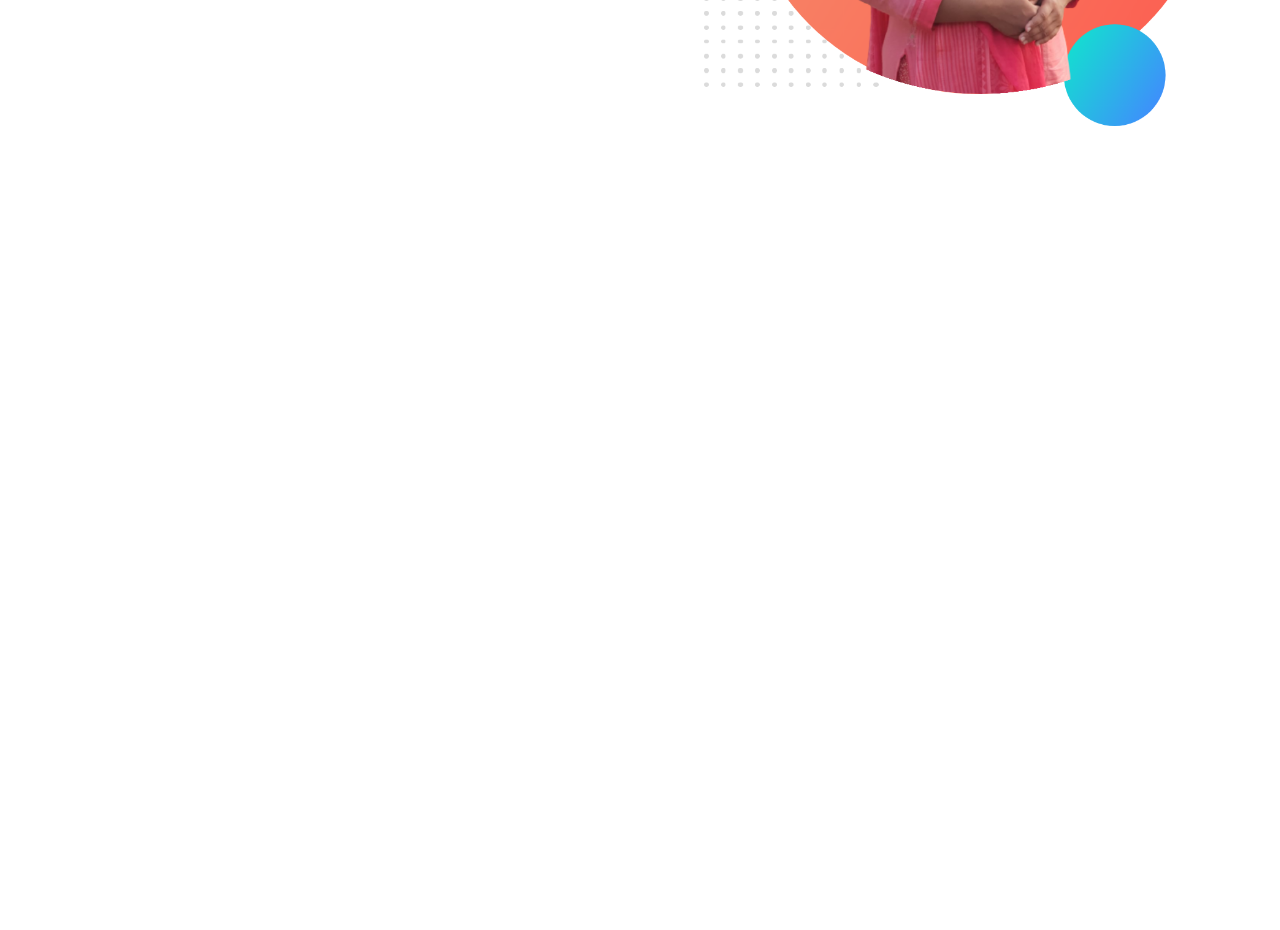
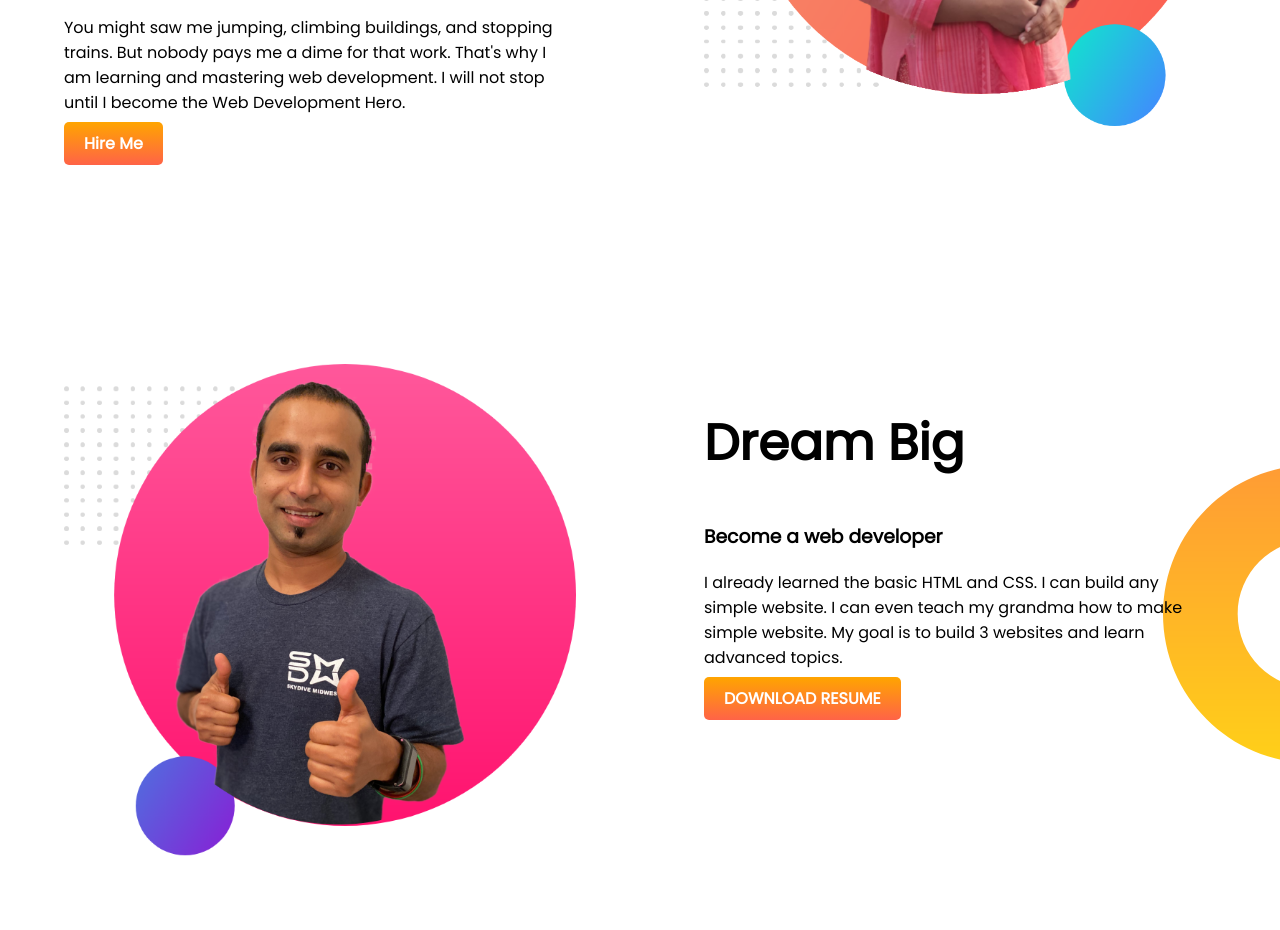
Before and after one commit to farhanacsebd/developer-portfolio, a plain HTML site: page index.html in a window 1280 px wide. Shown: the part 446-1376 px from the top of the page. Before the commit the page ends 800 px from the top, so only its background shows below. Drawn offline with Linux system fonts and the light colour scheme.

Commit message:
again push

```diff
--- a/index.html
+++ b/index.html
@@ -23,12 +23,26 @@
                 work. That's why I am learning and mastering web development. I will not stop until I become the Web
                 Development Hero.
             </p>
-            <a class="link-button" href="https://www.linkedin.com/in/farhana-binte-hasan-tasmi-914685158/">Hire Me</a>
+            <a class="link-button" target="_blank" href="https://www.linkedin.com/in/farhana-binte-hasan-tasmi-914685158/">Hire Me</a>
         </div>
         <div class="half-width">
             <img src="images/farhana.png" alt="">
         </div>
     </section>
+    <section class="dream-big">
+        <div class="half-width">
+            <img src="images/jhankar2.png" alt="">
+        </div>
+        <div class="half-width">
+            <h1>Dream Big</h1>
+            <h3>Become a web developer</h3>
+            <p>
+                I already learned the basic HTML and CSS. I can build any simple website. I can even teach my grandma
+                how to make simple website. My goal is to build 3 websites and learn advanced topics.
+            </p>
+            <a class="link-button" href="file:///C:/Project/developer-portfolio/index.html">DOWNLOAD RESUME</a>
+        </div>
+    </section>
 </body>
 
 </html>
--- a/style.css
+++ b/style.css
@@ -1,12 +1,16 @@
 body{
     font-family: 'Poppins', sans-serif;
     margin: 0%;
+}
+h1{
+    font-size: 50px;
 }
 .orange-color{
     color: orange;
 }
 section{
     display: flex;
+    margin-bottom: 80px;
 }
 .half-width{
     width: 50%;
@@ -20,9 +24,15 @@ section{
     background-image: linear-gradient(orange,tomato);
     padding: 10px 20px;
     border-radius: 5px;
+    color: white;
     font-weight: 700;
 }
 .top-banner{
     background-image: url(images/top-banner.png);
     background-repeat: no-repeat;
 }
+.dream-big{
+    background-image: url(images/dream-bg.png);
+    background-repeat: no-repeat;
+    background-position: right;
+}
```
